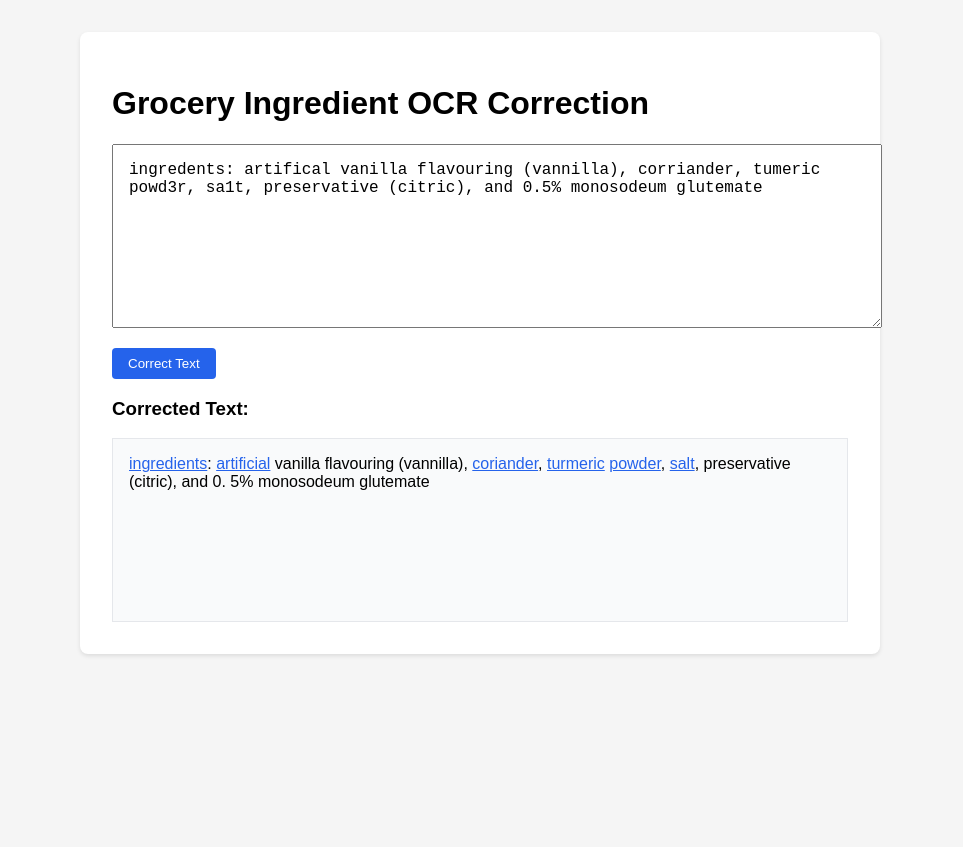
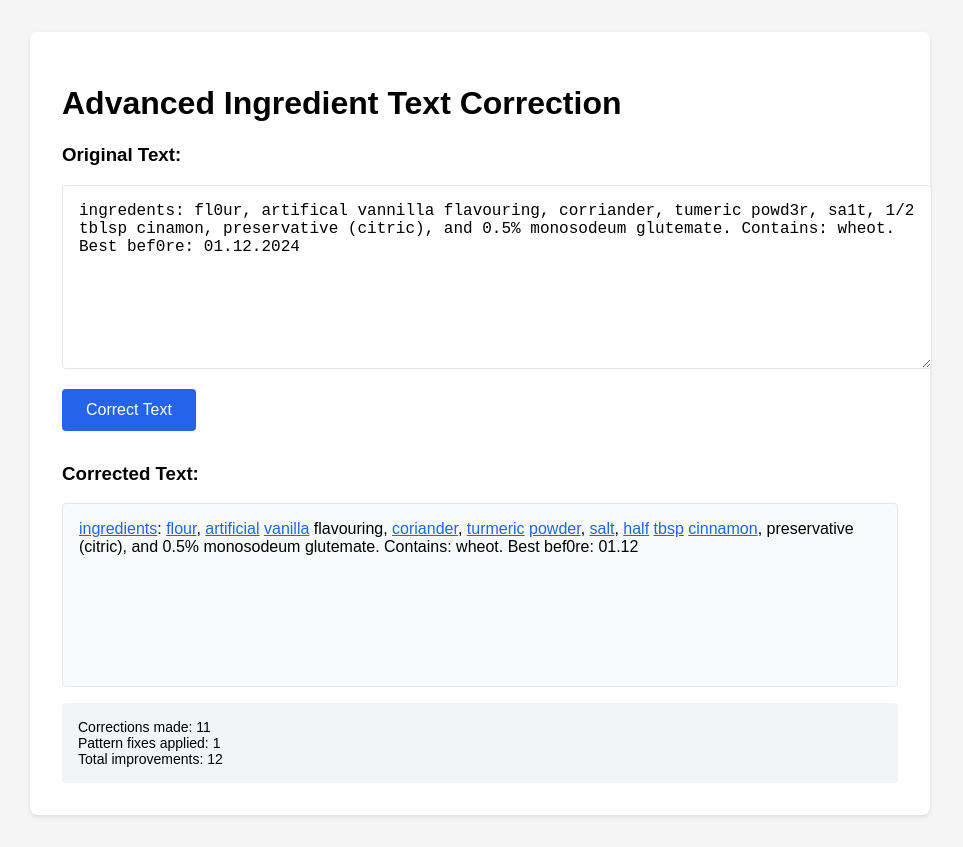
Before and after one commit to paramraghavan/beginners_html, a plain HTML site: page auto-text-correction-nlp/auto-correct-ocr.html in a window 1280 px wide. Both pictures are taken after a click on the button "Correct Text". Shown: the whole page, without its empty margins (160-1123 px from the left). Before the commit the page ends 800 px from the top, so only its background shows below. Drawn offline with Linux system fonts and the light colour scheme.

Commit message:
auto correct ocr read - updated dictionaty

```diff
--- a/auto-text-correction-nlp/auto-correct-ocr.html
+++ b/auto-text-correction-nlp/auto-correct-ocr.html
@@ -3,11 +3,11 @@
 <head>
     <meta charset="UTF-8">
     <meta name="viewport" content="width=device-width, initial-scale=1.0">
-    <title>Grocery Ingredient OCR Correction</title>
+    <title>Advanced Grocery Ingredient Correction</title>
     <style>
         body {
             font-family: Arial, sans-serif;
-            max-width: 800px;
+            max-width: 900px;
             margin: 2rem auto;
             padding: 0 1rem;
             background-color: #f5f5f5;
@@ -18,12 +18,17 @@
             border-radius: 8px;
             box-shadow: 0 2px 4px rgba(0,0,0,0.1);
         }
+        .input-section {
+            margin-bottom: 2rem;
+        }
         textarea {
             width: 100%;
             min-height: 150px;
             padding: 1rem;
             margin-bottom: 1rem;
             font-size: 1rem;
+            border: 1px solid #e5e7eb;
+            border-radius: 4px;
         }
         .output {
             border: 1px solid #e5e7eb;
@@ -31,6 +36,7 @@
             min-height: 150px;
             background-color: #f9fafb;
             white-space: pre-wrap;
+            border-radius: 4px;
         }
         .corrected {
             color: #2563eb;
@@ -56,58 +62,137 @@
             display: block;
         }
         button {
-            padding: 0.5rem 1rem;
+            padding: 0.75rem 1.5rem;
             background-color: #2563eb;
             color: white;
             border: none;
             border-radius: 4px;
             cursor: pointer;
+            font-size: 1rem;
+            transition: background-color 0.2s;
+        }
+        button:hover {
+            background-color: #1d4ed8;
+        }
+        .controls {
+            display: flex;
+            gap: 1rem;
+            margin-bottom: 1rem;
+        }
+        .stats {
+            margin-top: 1rem;
+            padding: 1rem;
+            background-color: #f3f4f6;
+            border-radius: 4px;
+            font-size: 0.875rem;
         }
     </style>
 </head>
 <body>
     <div class="container">
-        <h1>Grocery Ingredient OCR Correction</h1>
-        <textarea id="inputText" placeholder="Enter scanned ingredient text..."></textarea>
-        <button onclick="correctText()">Correct Text</button>
-        <h3>Corrected Text:</h3>
-        <div id="output" class="output"></div>
+        <h1>Advanced Ingredient Text Correction</h1>
+        <div class="input-section">
+            <h3>Original Text:</h3>
+            <textarea id="inputText" placeholder="Enter ingredient text to correct..."></textarea>
+            <div class="controls">
+                <button onclick="correctText()">Correct Text</button>
+            </div>
+        </div>
+        <div class="output-section">
+            <h3>Corrected Text:</h3>
+            <div id="output" class="output"></div>
+        </div>
+        <div id="stats" class="stats"></div>
     </div>
 
     <script>
-        // Common OCR misreadings and ingredient misspellings
+        // Comprehensive corrections dictionary
         const corrections = {
-            // OCR Common Confusions
-            'l0': '10',
-            'l00': '100',
-            '0il': 'oil',
-            '0live': 'olive',
-            'c0rn': 'corn',
+            // Grains & Flours
             'fl0ur': 'flour',
-            'sa1t': 'salt',
-            'vineg4r': 'vinegar',
-            'tom4to': 'tomato',
-            'powd3r': 'powder',
-            'wat3r': 'water',
+            'wh0le': 'whole',
+            'wholeseed': 'whole seed',
+            'wholewheat': 'whole wheat',
+            'allpurpose': 'all-purpose',
+            'allpurposeflour': 'all-purpose flour',
+            'breadflour': 'bread flour',
+            'wheatflour': 'wheat flour',
+            'cornflour': 'corn flour',
+            'cornstach': 'cornstarch',
+            'pearyts': 'peanuts',
+            'peant': 'peanut',
+            'peanyts': 'peanuts',
+            'soy protien': 'soy protein',
             'sugqr': 'sugar',
             'sugor': 'sugar',
-            'soIt': 'salt',
-            'sa1t': 'salt',
-            'oiI': 'oil',
-            'oii': 'oil',
-            '011': 'oil',
+            'tumeric': 'turmeric',
+            'vannilla': 'vanilla',
+            'vanila': 'vanilla',
+            'chicory r': 'chicory root',
+            'glycy': 'glycerin',
+            'natyry': 'natural',
+            'vegatable': 'vegetable',
+            'vegtable': 'vegetable',
+            'tom4to': 'tomato',
+            'cornstartch': 'cornstarch',
+            'carrotsy': 'carrots',
+            'broccolli': 'broccoli',
+            'zuchini': 'zucchini',
+            'cummin': 'cumin',
+            'corriander': 'coriander',
+            // Dairy & Eggs
+            'wholemilk': 'whole milk',
+            'skimmilk': 'skim milk',
+            'yougurt': 'yogurt',
+            'yoghourt': 'yogurt',
+            'chese': 'cheese',
+            'cheeze': 'cheese',
+            'cheddar': 'cheddar',
+            'mozzarela': 'mozzarella',
+            'mozzarella': 'mozzarella',
+            'egs': 'eggs',
+            'eggyolk': 'egg yolk',
+            'eggwhite': 'egg white',
 
-            // Common Ingredient Misspellings
-            'tumeric': 'turmeric',
+            // Fats & Oils
+            '0il': 'oil',
+            'oliveoil': 'olive oil',
+            'vegetableoil': 'vegetable oil',
+            'sunfloweroil': 'sunflower oil',
+            'cannolaoil': 'canola oil',
+            'margerine': 'margarine',
+          // Oils
+            'vegtble oils': 'vegetable oils',
+            'paim oil': 'palm oil',
+            'pain oil': 'palm oil',
+            'sunnflower oil': 'sunflower oil',
+            'uckee': 'sunflower oil',
+
+            // Additives
+            'ascorbic': 'ascorbic acid',
+            'citric': 'citric acid',
+            'msg': 'monosodium glutamate',
+            'bht': 'butylated hydroxytoluene',
+            'bha': 'butylated hydroxyanisole',
+
+            // Allergens
+            'penut': 'peanut',
+            'peakut': 'peanut',
+            'wallnut': 'walnut',
+            'cashwew': 'cashew',
+            'almondt': 'almond',
+            'soya': 'soy',
+            'soyabean': 'soybean',
+            'containg': 'contains',
+
+            // Common Ingredients & Spices
             'cinamon': 'cinnamon',
             'cinammon': 'cinnamon',
             'corriander': 'coriander',
-            'cumin': 'cumin',
-            'taragon': 'tarragon',
-            'teragon': 'tarragon',
-            'parsely': 'parsley',
+            'tumeric': 'turmeric',
+            'termeric': 'turmeric',
+            'cummin': 'cumin',
             'organo': 'oregano',
-            'oragano': 'oregano',
             'origano': 'oregano',
             'thime': 'thyme',
             'garlick': 'garlic',
@@ -116,34 +201,60 @@
             'vineger': 'vinegar',
             'vannilla': 'vanilla',
             'vanila': 'vanilla',
-            'cardomom': 'cardamom',
-            'cardamon': 'cardamom',
-            'cardamum': 'cardamom',
-            'tumeric': 'turmeric',
-            'termeric': 'turmeric',
-            'cummin': 'cumin',
-            'corriander': 'coriander',
-            'cilantro': 'coriander',
 
-            // Common Preservatives and Additives
-            'ascorbic': 'ascorbic acid',
-            'citric': 'citric acid',
+            // Preservatives and Additives
             'msg': 'monosodium glutamate',
             'bht': 'butylated hydroxytoluene',
             'bha': 'butylated hydroxyanisole',
+            'ascorbic': 'ascorbic acid',
+            'citric': 'citric acid',
 
-            // Common Food Allergens
-            'wheot': 'wheat',
-            'wheet': 'wheat',
-            'soya': 'soy',
-            'soyabean': 'soybean',
-            'penut': 'peanut',
-            'wallnut': 'walnut',
-            'cashwew': 'cashew',
-            'sesum': 'sesame',
-            'sesam': 'sesame',
+         // Measurements
+            'l0': '10',
+            'l00': '100',
+            '0.5%': '0.5%',
+            '28 ,': '28g',
+            '12kg': '12 kg',
+            'grams': 'g',
+            'milli': 'ml',
+            'ounces': 'oz',
+            'lb': 'pound',
+            'kgs': 'kg',
 
-            // Measurements and Units
+            // Packaging Terms
+            'ingr': 'ingredients',
+            'ingredents': 'ingredients',
+            'ingrediant': 'ingredient',
+            'nutritonal': 'nutritional',
+            'contams': 'contains',
+
+            // Nutritional Terms
+            'protien': 'protein',
+            'cholestrol': 'cholesterol',
+            'fibre': 'fiber',
+            'carbohydrat': 'carbohydrate',
+
+            // Common Food-Related Words
+            'artifical': 'artificial',
+            'colouring': 'coloring',
+            'pastuerized': 'pasteurized',
+            'homogenised': 'homogenized',
+            'sterilised': 'sterilized',
+
+            // Quantity Corrections
+            'l%': '1%',
+            'l00%': '100%',
+            'percent': '%',
+            '1/2': 'half',
+            '3/4': 'three-fourths',
+
+            // Others
+            'resints': 'ingredients',
+            'uckee': 'sunflower',
+            'sly': 'soy',
+            'bucanner': 'buckwheat',
+            'conains': 'contains',
+            // Units
             'gms': 'g',
             'grms': 'g',
             'grams': 'g',
@@ -151,179 +262,107 @@
             'milli': 'ml',
             'kgs': 'kg',
             'kilos': 'kg',
-            'oz': 'ounces',
-            'lb': 'pounds',
-            'lbs': 'pounds',
+            'tblsp': 'tbsp',
+            'tspn': 'tsp',
 
-            // Common Packaging Terms
-            'ingr': 'ingredients',
-            'ingredents': 'ingredients',
-            'ingrediant': 'ingredient',
-            'ingrediants': 'ingredients',
-            'nutritonal': 'nutritional',
-            'nutrician': 'nutrition',
-            'allergen': 'allergens',
-            'contans': 'contains',
-            'contamins': 'contains',
-
-            // Numbers and Percentages
-            'o%': '0%',
-            'l%': '1%',
-            'l00%': '100%',
-            'percent': '%',
-
-            // Color-related Terms
-            'artifical': 'artificial',
-            'colouring': 'coloring',
-            'colorant': 'coloring',
-
-            // Processing Terms
-            'homogenised': 'homogenized',
-            'pasteurised': 'pasteurized',
-            'sterilised': 'sterilized',
-            'processd': 'processed',
-
-            // Nutritional Terms
-            'protien': 'protein',
-            'carbohydrat': 'carbohydrate',
-            'carbohidrate': 'carbohydrate',
-            'fibre': 'fiber',
-            'cholestrol': 'cholesterol',
-            'cholesteral': 'cholesterol'
+            // Additional merged corrections from original
+            'l0': '10',
+            'l00': '100',
+            '0live': 'olive',
+            'c0rn': 'corn',
+            'sa1t': 'salt',
+            'powd3r': 'powder',
+            'wat3r': 'water',
+            'sugqr': 'sugar',
+            'sugor': 'sugar',
+            'soIt': 'salt'
         };
 
-        // OCR Pattern Fixes
-        /*
-         * This collection of patterns addresses common OCR misreadings in food packaging
-         * Each pattern includes:
-         * - A regular expression to match the error pattern
-         * - A replacement string or function to fix the error
-         * - Comments explaining the purpose and examples
-         */
-
-        // Main pattern array for text correction
+        // Enhanced OCR patterns
         const ocrPatterns = [
-            // ====== Number Recognition Fixes ======
-            // Common issues: OCR often confuses similar-looking characters in numbers
-
-            // Fix leading '1's that were read as 'I' or '|'
-            // Example: "I23" -> "123", "|45" -> "145"
+            // Number Fixes
             { pattern: /[1I|](?=\d)/g, replacement: '1' },
-
-            // Fix zeros that were read as capital 'O'
-            // Example: "1O2" -> "102", "5O" -> "50"
             { pattern: /(\d)O/g, replacement: '$10' },
-
-            // Fix leading zeros read as 'O'
-            // Example: "O789" -> "0789"
             { pattern: /O(?=\d)/g, replacement: '0' },
-
-            // Fix ones read as lowercase 'l' between numbers
-            // Example: "2l3" -> "213"
             { pattern: /(\d)l(?=\d)/g, replacement: '$11' },
-
-            // Standardize percentage formatting
-            // Example: "50 %" -> "50%", "25.%" -> "25%"
             { pattern: /(\d+)[\s.]*%/g, replacement: '$1%' },
 
-            // ====== Decimal and Number Separator Fixes ======
-            // Common issues: Inconsistent decimal points and thousand separators
+            // Decimal & Unit Fixes
+            { pattern: /(\d),(\d)/g, replacement: '$1.$2' },
+            { pattern: /(\d+)\.(\d+)\.(\d+)/g, replacement: '$1.$2' },
+            { pattern: /(\d{1,3}(?:,\d{3})+)(?!\d)/g, replacement: (m) => m.replace(/,/g, '') },
+            { pattern: /(\d+)[\s.]*([gmlk])/gi, replacement: '$1$2' },
+            { pattern: /(\d+)[\s.]*m[gq]/gi, replacement: '$1mg' },
+            { pattern: /(\d+)[\s.]*k[gq]/gi, replacement: '$1kg' },
+            { pattern: /(\d+)[\s.]*m[l1]/gi, replacement: '$1ml' },
 
-            // Convert comma decimals to period decimals
-            // Example: "3,14" -> "3.14"
-            { pattern: /(\d),(\d)/g, replacement: '$1.$2' },
+            // Character & Punctuation
+            { pattern: /[;]/g, replacement: ',' },
+            { pattern: /[`'´]/g, replacement: '\'' },
+            { pattern: /[\u2018\u2019]/g, replacement: '\'' },
+            { pattern: /[\u201C\u201D]/g, replacement: '"' },
+            { pattern: /(\w+)\s*:\s*/g, replacement: '$1: ' },
+            { pattern: /\s+,/g, replacement: ',' },
+            { pattern: /,\s+/g, replacement: ', ' },
 
-            // Fix multiple decimal points from OCR errors
-            // Example: "3.14.159" -> "3.14"
-            { pattern: /(\d+)\.(\d+)\.(\d+)/g, replacement: '$1.$2' },
+            // Common Confusions
+            { pattern: /rn/g, replacement: 'm' },
+            { pattern: /cl/g, replacement: 'd' },
+            { pattern: /vv/g, replacement: 'w' },
+            { pattern: /[∕⁄]/g, replacement: '/' },
 
-            // Remove thousand separators for consistency
-            // Example: "1,000,000" -> "1000000"
-            { pattern: /(\d{1,3}(?:,\d{3})+)(?!\d)/g, replacement: (m) => m.replace(/,/g, '') },
-
-            // Unit Fixes
-            { pattern: /(\d+)[\s.]*([gmlk])/gi, replacement: '$1$2' }, // Fix unit spacing
-            { pattern: /(\d+)[\s.]*m[gq]/gi, replacement: '$1mg' },    // Fix mg units
-            { pattern: /(\d+)[\s.]*k[gq]/gi, replacement: '$1kg' },    // Fix kg units
-            { pattern: /(\d+)[\s.]*m[l1]/gi, replacement: '$1ml' },    // Fix ml units
-
-            // Punctuation Fixes
-            { pattern: /[;]/g, replacement: ',' },             // Fix semicolons as commas
-            { pattern: /[`'´]/g, replacement: '\'' },          // Standardize apostrophes
-            { pattern: /[\u2018\u2019]/g, replacement: '\'' }, // Smart quotes to straight
-            { pattern: /[\u201C\u201D]/g, replacement: '"' },  // Smart double quotes to straight
-            { pattern: /(\w+)\s*:\s*/g, replacement: '$1: ' }, // Standardize colon spacing
-            { pattern: /\s+,/g, replacement: ',' },            // Fix comma spacing
-            { pattern: /,\s+/g, replacement: ', ' },           // Standardize comma spacing
-
-            // Common Letter Confusions
-            { pattern: /rn/g, replacement: 'm' },              // Fix 'rn' to 'm'
-            { pattern: /cl/g, replacement: 'd' },              // Fix 'cl' to 'd'
-            { pattern: /vv/g, replacement: 'w' },              // Fix 'vv' to 'w'
-            { pattern: /[∕⁄]/g, replacement: '/' },            // Fix different slash types
-
-            // Bracket and Parenthesis Fixes
-            { pattern: /[\[\]{}]/g, replacement: '(' },        // Standardize bracket types
-            { pattern: /[（）]/g, replacement: '(' },           // Fix full-width parentheses
-            { pattern: /\(\s+/g, replacement: '(' },           // Fix spacing inside brackets
-            { pattern: /\s+\)/g, replacement: ')' },           // Fix spacing inside brackets
-
-            // Common Food Label Fixes
-            { pattern: /\b(e[\s-]*\d{3})[a-d]?\b/gi, replacement: (m) => m.replace(/\s+/g, '').toLowerCase() }, // E-numbers
-            { pattern: /\b(\d+)\s*([kcal])\b/gi, replacement: '$1$2' }, // Fix calorie units
-            { pattern: /\b(vitamin)\s+([a-d])\d*\b/gi, replacement: 'Vitamin $2' }, // Fix vitamin names
-
-            // White Space Fixes
-            { pattern: /\s+/g, replacement: ' ' },             // Multiple spaces to single
-            { pattern: /^\s+|\s+$/g, replacement: '' },        // Trim white space
-            { pattern: /([.,!?:;])\s*/g, replacement: '$1 ' }, // Fix punctuation spacing
-
-            // Special Character Fixes
-            { pattern: /[˚°º⁰]/g, replacement: '°' },          // Standardize degree symbol
-            { pattern: /[™®©]/g, replacement: '' },            // Remove trademark symbols
-            { pattern: /&amp;/g, replacement: '&' },           // Fix HTML entities
-            { pattern: /&/g, replacement: 'and' },             // Replace & with 'and'
-
-            // Quantity Fixes
-            { pattern: /(\d+)[\s-]*x[\s-]*(\d+)/gi, replacement: '$1x$2' }, // Fix multiplication
-            { pattern: /(\d+[\d.,]*)\s*x\s*(\d+[\d.,]*)/g, replacement: '$1×$2' }, // Standardize multiplication
-            { pattern: /½/g, replacement: '1/2' },             // Replace fraction symbols
+            // Fractions
+            { pattern: /½/g, replacement: '1/2' },
             { pattern: /⅓/g, replacement: '1/3' },
             { pattern: /¼/g, replacement: '1/4' },
+            { pattern: /¾/g, replacement: '3/4' },
 
-            // Date Format Fixes
-            { pattern: /(\d{2})[\.-](\d{2})[\.-](\d{4})/g, replacement: '$1/$2/$3' }, // Standardize dates
-            { pattern: /best\s+before\s*:?\s*end\s*/gi, replacement: 'Best Before: ' }, // Fix best before dates
-            { pattern: /exp(iry|ires)?\s*:?\s*/gi, replacement: 'Expiry: ' }           // Fix expiry dates
+            // Special Characters
+            { pattern: /[˚°º⁰]/g, replacement: '°' },
+            { pattern: /[™®©]/g, replacement: '' },
+            { pattern: /&amp;/g, replacement: '&' },
+            { pattern: /&/g, replacement: 'and' }
         ];
 
         function correctText() {
             const input = document.getElementById('inputText').value;
             let correctedText = input;
+            let corrections_made = 0;
+            let patterns_applied = 0;
 
-            // Apply OCR pattern fixes
+            // Apply OCR patterns
             ocrPatterns.forEach(({pattern, replacement}) => {
+                const before = correctedText;
                 correctedText = correctedText.replace(pattern, replacement);
+                if (before !== correctedText) {
+                    patterns_applied++;
+                }
             });
 
-            // Split into words while preserving punctuation and spacing
+            // Split into words while preserving punctuation
             const words = correctedText.split(/(\s+|(?=[.,;:])|(?<=[.,;:]))/);
 
             // Process each word
             correctedText = words.map(word => {
                 const lowerWord = word.toLowerCase().trim();
                 if (corrections[lowerWord]) {
+                    corrections_made++;
                     return `<span class="corrected">${corrections[lowerWord]}<span class="tooltip">Corrected: '${word}' → '${corrections[lowerWord]}'</span></span>`;
                 }
                 return word;
             }).join('');
 
-            // Display the corrected text
+            // Display results
             document.getElementById('output').innerHTML = correctedText;
+            document.getElementById('stats').innerHTML = `
+                Corrections made: ${corrections_made}<br>
+                Pattern fixes applied: ${patterns_applied}<br>
+                Total improvements: ${corrections_made + patterns_applied}
+            `;
         }
 
         // Add example text
-        document.getElementById('inputText').value = 'ingredents: artifical vanilla flavouring (vannilla), corriander, tumeric powd3r, sa1t, preservative (citric), and 0.5% monosodeum glutemate';
+        document.getElementById('inputText').value = 'ingredents: fl0ur, artifical vannilla flavouring, corriander, tumeric powd3r, sa1t, 1/2 tblsp cinamon, preservative (citric), and 0.5% monosodeum glutemate. Contains: wheot. Best bef0re: 01.12.2024';
     </script>
 </body>
 </html>
```
